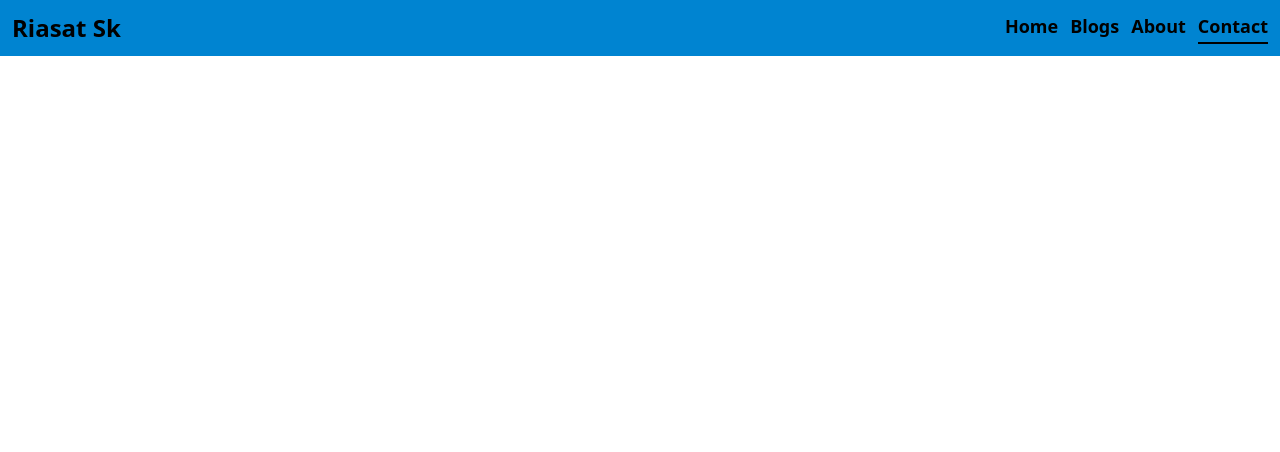
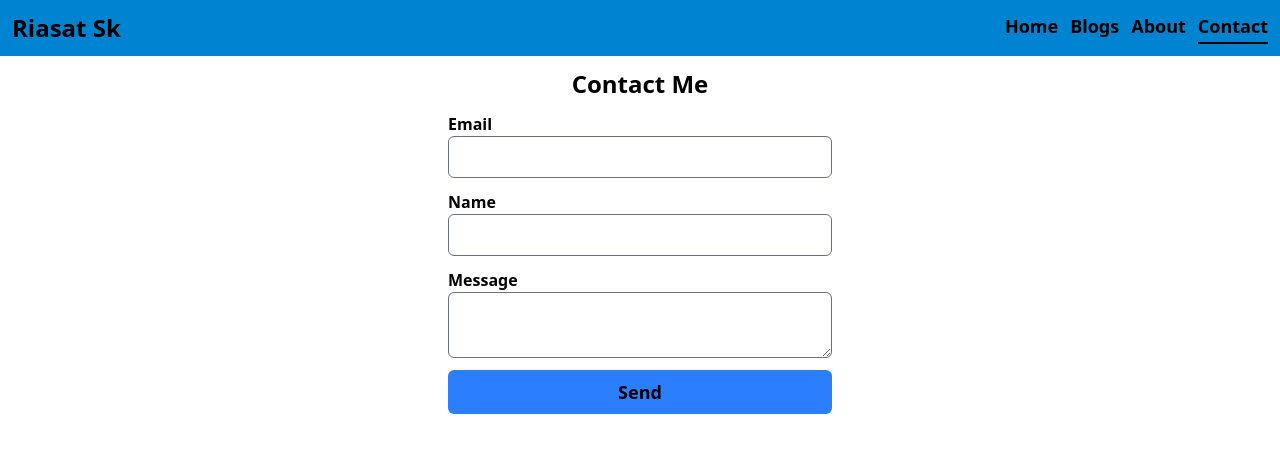
Before and after one commit to riasatsk/riasat.dev, a SvelteKit app: page /contact in a window 1280 px wide. Shown: the top 452 px of the page. Built offline with nearby package versions, Linux system fonts and the light colour scheme.

Commit message:
new file:   src/routes/api/contact/+server.ts 	modified:   src/routes/contact/+page.svelte

```diff
--- /dev/null
+++ b/src/routes/api/contact/+server.ts
@@ -0,0 +1,6 @@
+import type { RequestHandler } from "./$types";
+
+export const POST:RequestHandler = async ({request})=>{
+const {email,name,message}  = await request.json();
+
+}
--- a/src/routes/contact/+page.svelte
+++ b/src/routes/contact/+page.svelte
@@ -0,0 +1,40 @@
+<script lang="ts">
+	let email = $state('');
+	let name = $state('');
+	let message = $state('');
+
+	async function sendMessage(email: string, name: string, message: string) {
+		const response = await fetch('/api/contact', {
+			method: 'POST',
+			headers: {
+				'content-type': 'application/json'
+			},
+			body: JSON.stringify({ email, name, message })
+		});
+        if(response.ok){
+            console.log("Successful")
+        }
+	}
+</script>
+
+<main class="flex justify-center p-3">
+	<div class="flex w-80 flex-col justify-center gap-3 font-sans md:w-96 dark:text-white">
+		<h1 class=" text-center text-2xl font-semibold">Contact Me</h1>
+		<div class="flex flex-col">
+			<label for="email" class="font-semibold">Email</label>
+			<input type="email" class="rounded-md bg-transparent font-serif" />
+		</div>
+		<div class="flex flex-col">
+			<label for="name" class="font-semibold">Name</label>
+			<input type="text" class="rounded-md bg-transparent font-serif" />
+		</div>
+		<div class="flex flex-col">
+			<label for="message" class="font-semibold">Message</label>
+			<textarea name="message" id="" class="rounded-md bg-transparent font-serif"></textarea>
+		</div>
+
+		<button class="rounded-md border-none bg-blue-500 p-2 text-lg font-semibold active:scale-105"
+			>Send</button
+		>
+	</div>
+</main>
```
